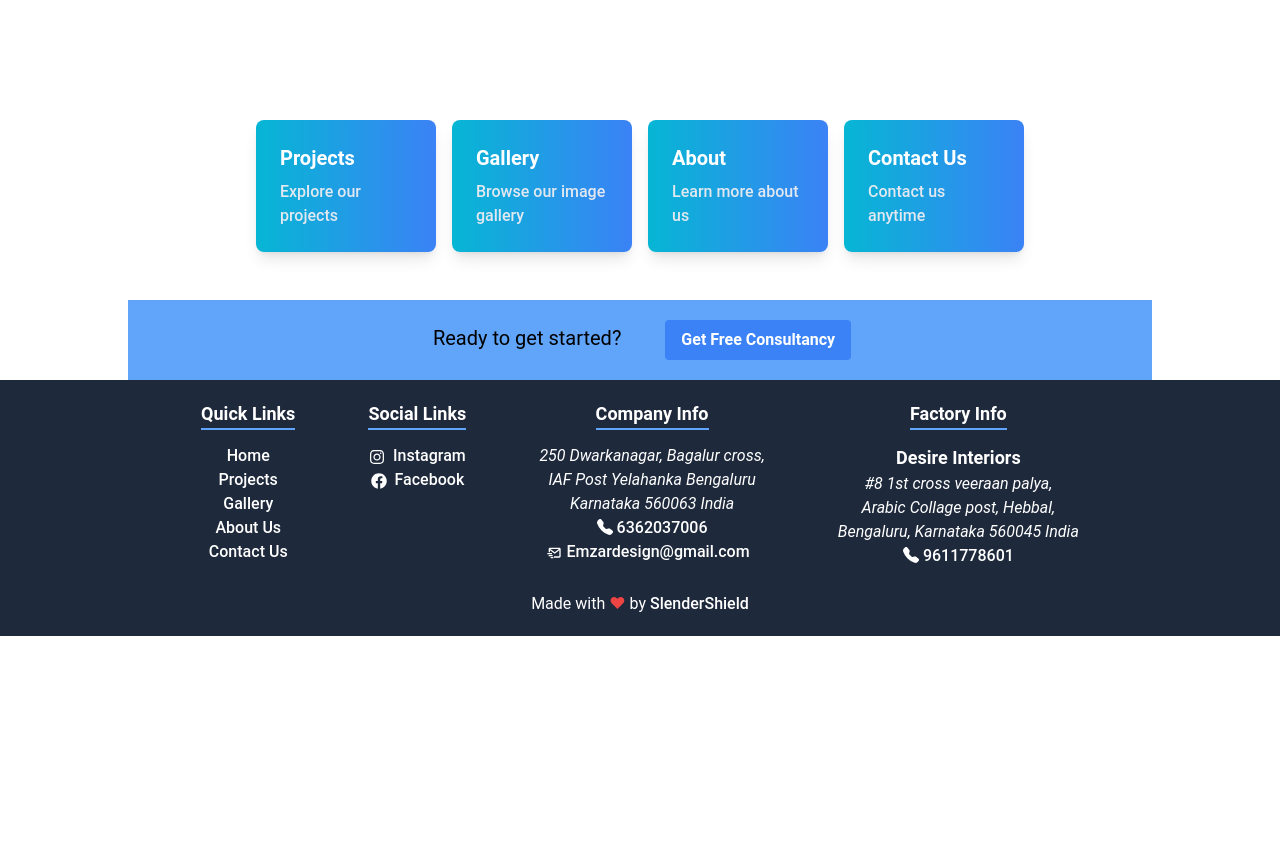
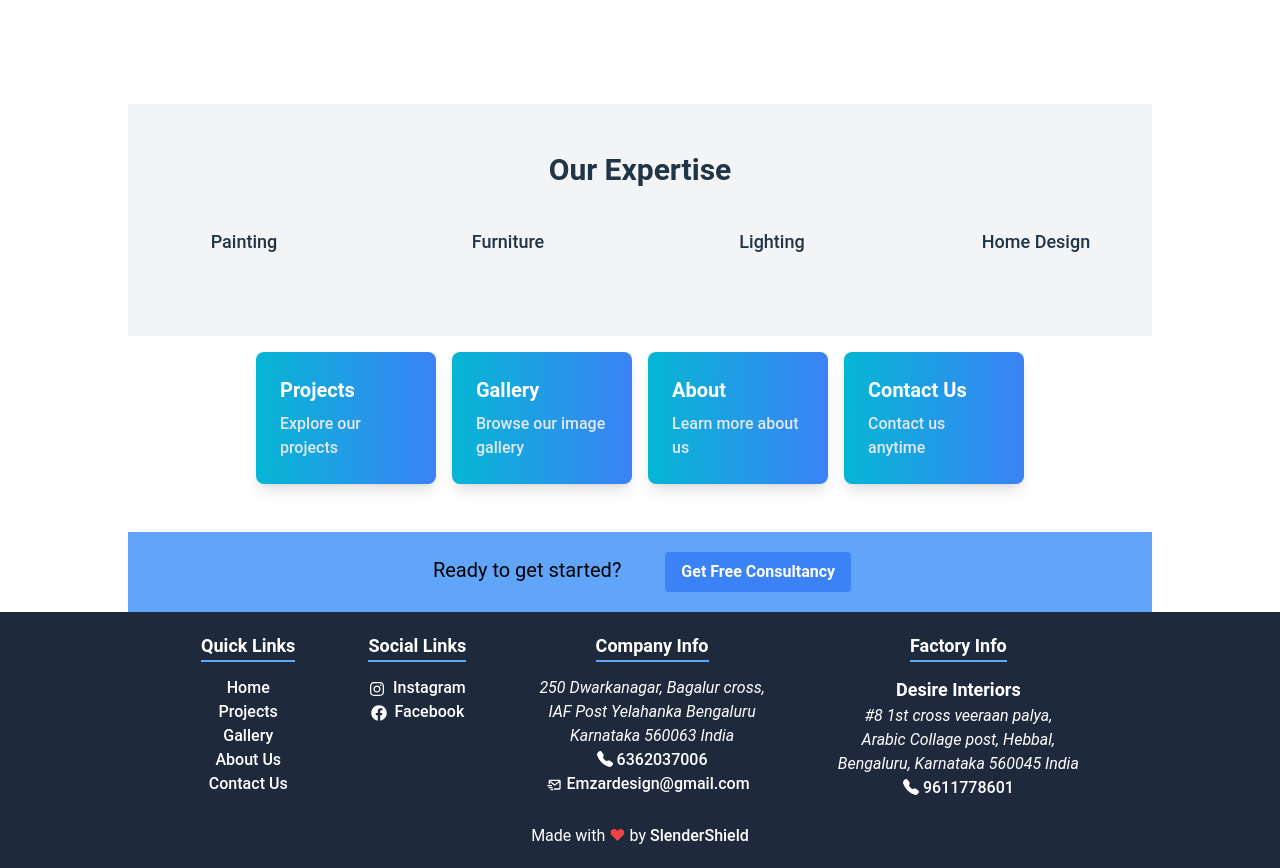
Before and after one commit to SlenderShield/EmzarDesign, a React (Vite) app: page / in a window 1280 px wide. Shown: the part 1400-2268 px from the top of the page. Before the commit the page ends 2036 px from the top, so only its background shows below. Built offline with nearby package versions, Linux system fonts and the light colour scheme.

Commit message:
Info Graph section added

```diff
--- /dev/null
+++ b/src/components/InfoGraph.jsx
@@ -0,0 +1,25 @@
+import React from "react";
+
+const InfoGraph = ({ heading, icons }) => {
+  return (
+    <section className="bg-gray-100 py-12">
+      <div className="container mx-auto">
+        <h2 className="text-3xl font-semibold mb-8 text-center">{heading}</h2>
+        <div className="flex flex-wrap justify-center -mx-4">
+          {icons.map((icon, index) => (
+            <div
+              key={index}
+              className="w-full sm:w-1/2 md:w-1/4 lg:w-1/4 xl:w-1/4 px-4 mb-8"
+            >
+              <div className="text-center">
+                <i className={`text-5xl text-blue-500 ${icon.icon}`}></i>
+                <p className="mt-2 text-lg font-medium">{icon.label}</p>
+              </div>
+            </div>
+          ))}
+        </div>
+      </div>
+    </section>
+  );
+};
+export default InfoGraph;
--- a/src/pages/home.jsx
+++ b/src/pages/home.jsx
@@ -5,6 +5,7 @@ import HeroSection from "../components/Hero";
 import NavigationMenu from "../components/NavigationCard";
 import CallToAction from "../components/CallToAction";
 import images from "../images";
+import InfoGraph from "../components/InfoGraph";
 
 const Home = () => {
   const image_array = [
@@ -33,6 +34,16 @@ const Home = () => {
       description: "Study Room for your kids",
     },
   ];
+
+  const infographicData = {
+    heading: "Our Expertise",
+    icons: [
+      { icon: "fas fa-paint-roller", label: "Painting" },
+      { icon: "fas fa-couch", label: "Furniture" },
+      { icon: "fas fa-lightbulb", label: "Lighting" },
+      { icon: "fas fa-home", label: "Home Design" },
+    ],
+  };
 
   const backgroundColor = {
     backgroundColor: "rgba(0, 0, 0, 0.3)",
@@ -73,6 +84,7 @@ const Home = () => {
         </Carousel>
       </div>
       <HeroSection />
+      <InfoGraph {...infographicData} />
       <NavigationMenu />
       <CallToAction
         title={"Ready to get started?"}
```
